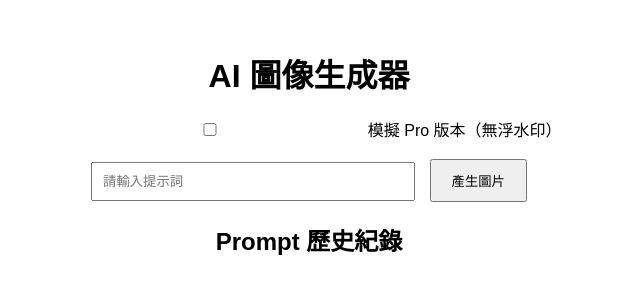
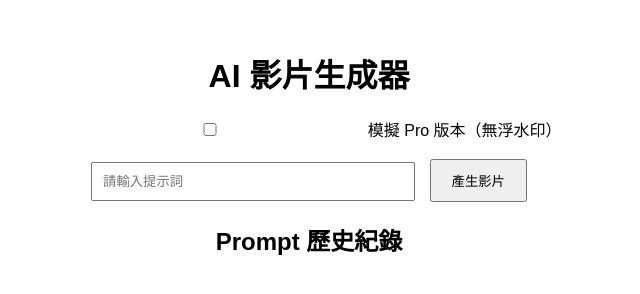
Before and after one commit to geogeolo/image-saas-lab, a plain HTML site: page index.html in a window 1280 px wide. Shown: the full height of the page, 331-971 px from the left. Drawn offline with Linux system fonts and the light colour scheme.

Commit message:
Update index.html

```diff
--- a/index.html
+++ b/index.html
@@ -2,14 +2,14 @@
 <html>
 <head>
   <meta charset="UTF-8">
-  <title>AI Image Generator</title>
+  <title>AI 影片生成器</title>
   <link rel="stylesheet" href="style.css">
 </head>
 <body>
-  <h1>AI 圖像生成器</h1>
+  <h1>AI 影片生成器</h1>
   <label><input type="checkbox" id="proToggle"> 模擬 Pro 版本（無浮水印）</label><br><br>
   <input type="text" id="prompt" placeholder="請輸入提示詞">
-  <button onclick="handleGenerate()">產生圖片</button>
+  <button onclick="handleGenerate()">產生影片</button>
   <p id="message"></p>
   <video id="result-video" controls style="display:none; max-width:80%; border:2px solid #ccc;"></video>
   <h2>Prompt 歷史紀錄</h2>
```
